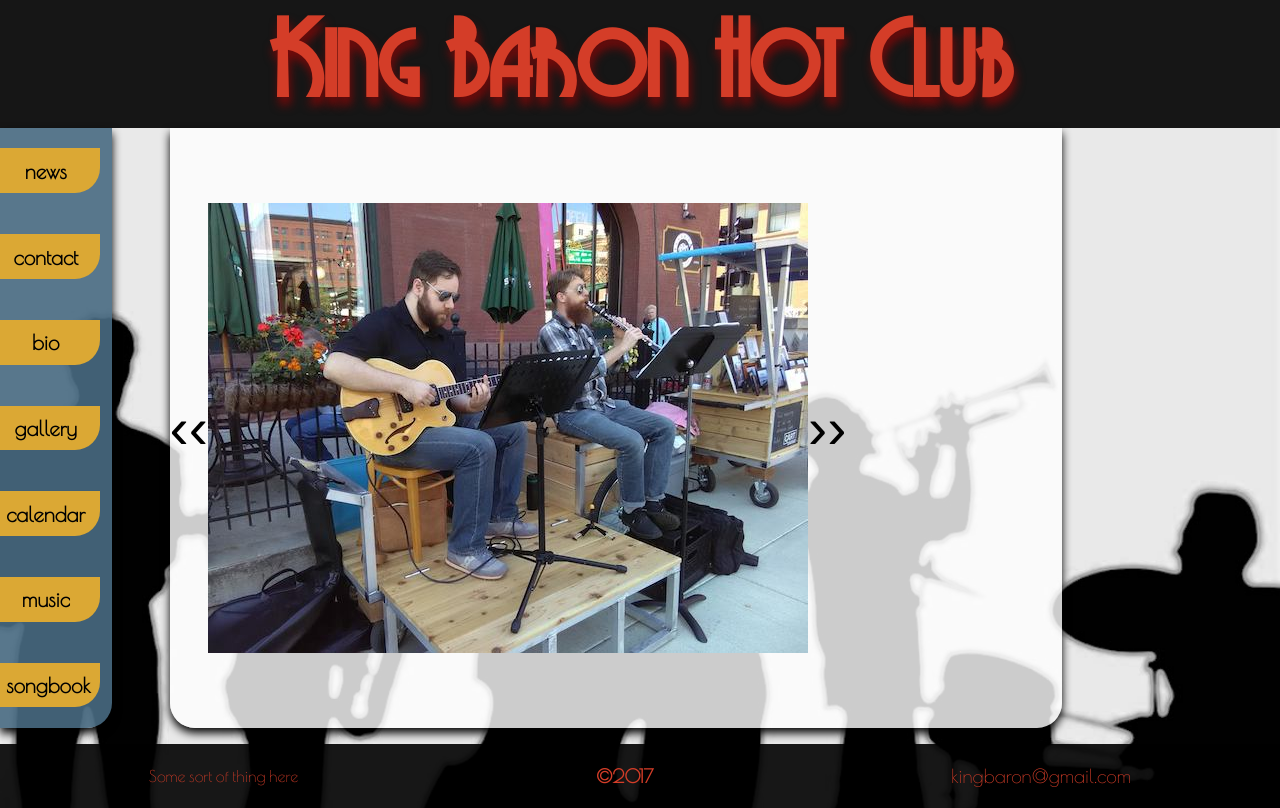
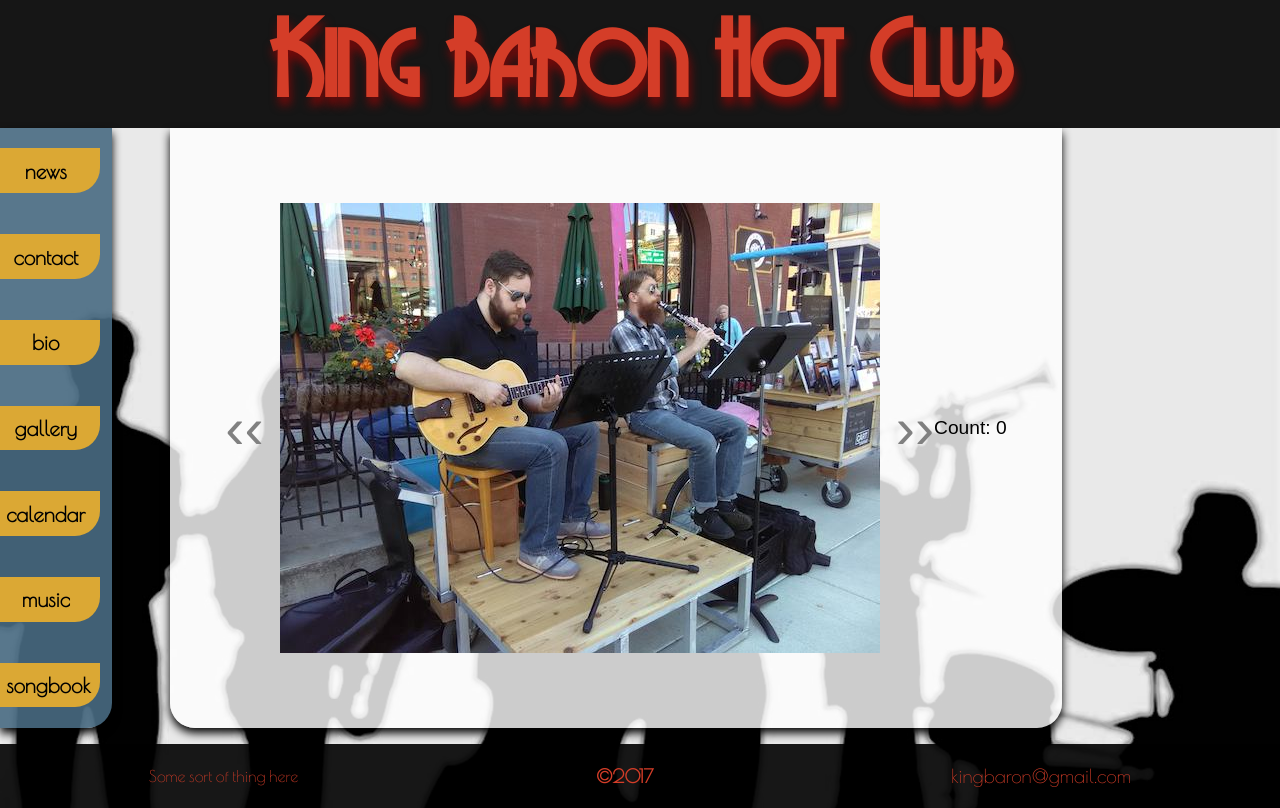
Before and after one commit to TimothyJohnK/exp823, a React (Create React App) app: page / in a window 1280 px wide. Both pictures are taken after a click on the element "gallery". Built offline with nearby package versions, Linux system fonts and the light colour scheme.

Commit message:
have state working on GalleryMain but not changing pics yet

```diff
--- a/src/App.css
+++ b/src/App.css
@@ -76,11 +76,19 @@ body {
     display: flex;
     flex-direction: row;
     align-items: center;
+    margin: auto;
 }
 
-.gallery_main>.left,
+.left,
 .right {
     font-size: 3em;
+    color: gray;
+}
+
+.left:hover,
+.right:hover {
+    cursor: pointer;
+    color: black;
 }
 
 .songs {
--- a/src/App.js
+++ b/src/App.js
@@ -112,19 +112,37 @@ const Pictures = () => (
     <div className="bass all_pictures" />
   </div>
 );
+const picturesArray = [1, 2, 3, 4, 5];
+class GalleryMain extends Component {
+  constructor(props) {
+    super(props);
+    this.state = { count: 0 };
+  }
+  onclick(type) {
+    this.setState({
+      count: type === "right" ? this.state.count + 1 : this.state.count - 1
+    });
+  }
 
-class GalleryMain extends Component {
+  // this.state.count > 0 &&
+  // this.state.count < picturesArray.length
+
   render() {
     return (
       <div className="gallery_main">
-        <div className="left">&lsaquo;&lsaquo;</div>
+        <div className="left" onClick={this.onclick.bind(this, "left")}>
+          &lsaquo;&lsaquo;&nbsp;
+        </div>
         <div className="pic_display">
           <img
             src={require("./images/cartmusic.jpg")}
             alt="Lowertown C/Art performance"
           />
         </div>
-        <div className="right">&rsaquo;&rsaquo;</div>
+        <div className="right" onClick={this.onclick.bind(this, "right")}>
+          &nbsp;&rsaquo;&rsaquo;
+        </div>
+        <div>Count: {this.state.count} </div>
       </div>
     );
   }
@@ -199,11 +217,6 @@ class MainWrapper extends Component {
   }
 }
 
-/* TODO
-  set state in MainWrapper; make function to handleClick
-  set state in NavBar to keep current button state highlighted; style held down click to look different than button:hover
-*/
-
 export default class App extends Component {
   render() {
     return (
```
